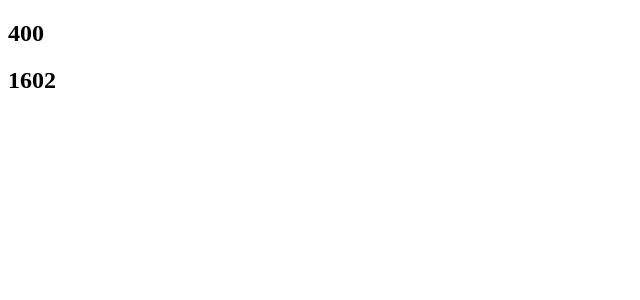
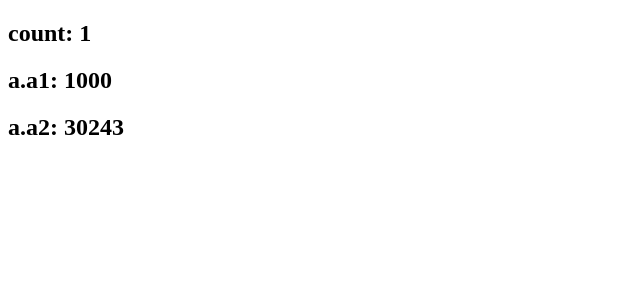
Before and after one commit to maomao124/vue-reactivity-api, a Vue app: page / in a window 1280 px wide. Shown: the top 300 px of the page, without its empty margins (0-640 px from the left). Built offline with nearby package versions, Linux system fonts and the light colour scheme.

Commit message:
vue组合式API-readonly

```diff
--- a/src/main.js
+++ b/src/main.js
@@ -1,4 +1,4 @@
 import { createApp } from 'vue'
-import App from './view/View5'
+import App from './view/View6'
 
 createApp(App).mount('#app')
--- /dev/null
+++ b/src/view/View6.vue
@@ -0,0 +1,47 @@
+<template>
+  <div>
+    <h2>count: {{ readonly1.count }}</h2>
+    <h2>a.a1: {{ readonly1.a.a1 }}</h2>
+    <h2>a.a2: {{ readonly1.a.a2 }}</h2>
+
+  </div>
+</template>
+
+<script setup>
+import {readonly} from 'vue'
+
+const readonly1 = readonly({count: 1, a: {a1: 1000, a2: 30243}})
+
+console.log(readonly1.count)
+console.log(readonly1.a.a1)
+console.log(readonly1.a.a2)
+try
+{
+  readonly1.count++;
+}
+catch (e)
+{
+  console.log(e)
+}
+try
+{
+  readonly1.a.a1++;
+}
+catch (e)
+{
+  console.log(e)
+}
+try
+{
+  readonly1.a.a2++;
+}
+catch (e)
+{
+  console.log(e)
+}
+
+</script>
+
+<style scoped>
+
+</style>
```
